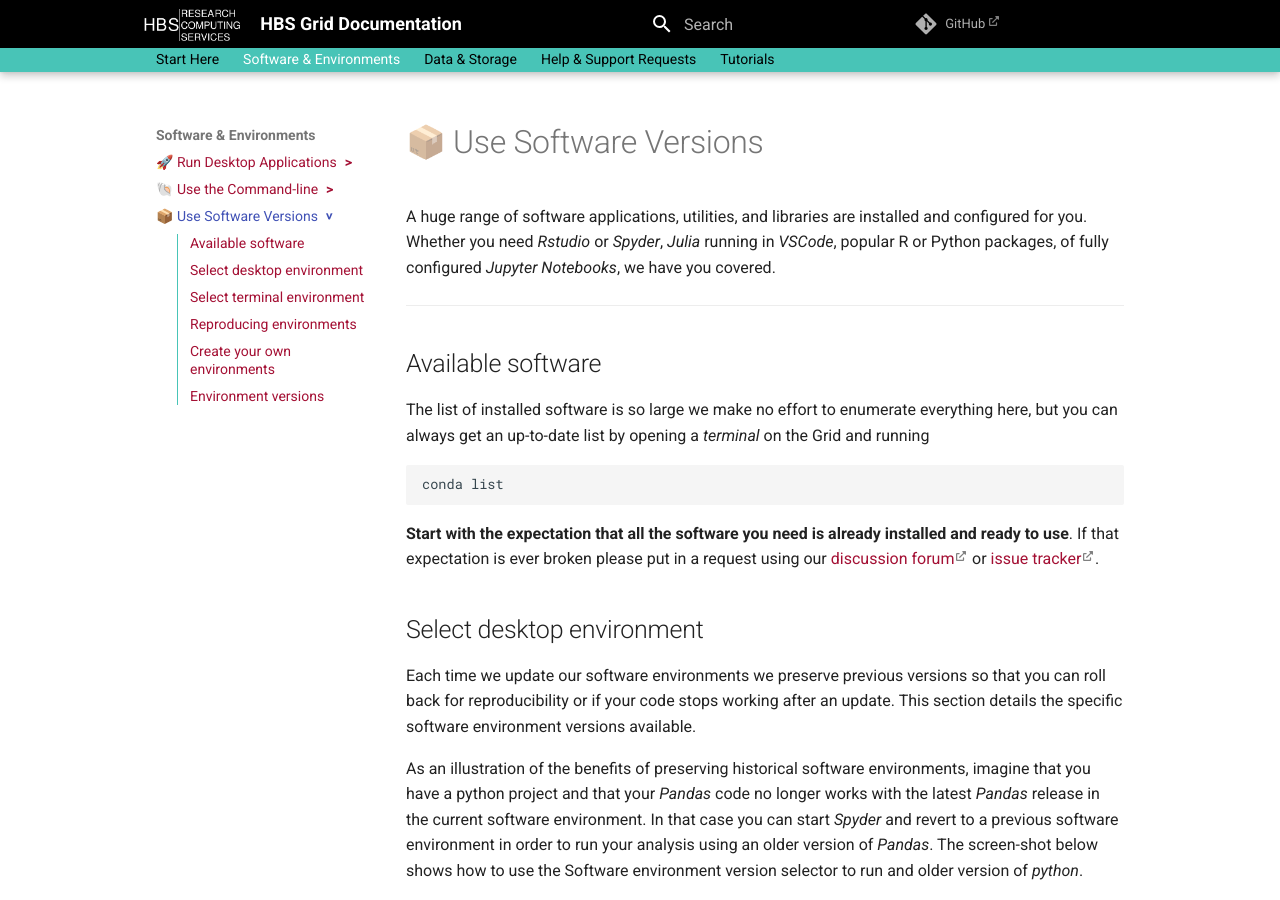
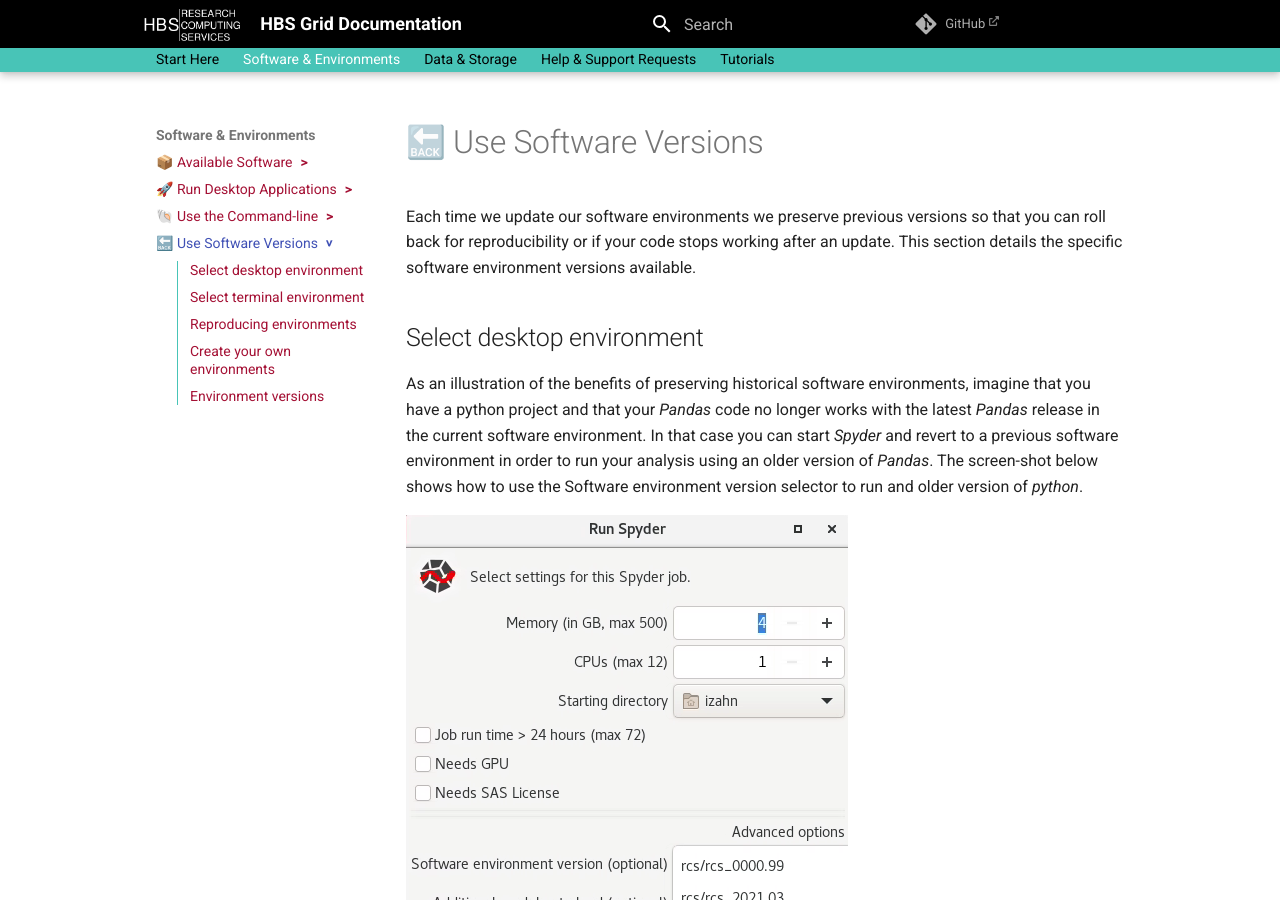
Before and after one commit to hbs-rcs/hbsgrid-docs, an MkDocs documentation site: the page built from docs/environments.md, in a window 1280 px wide and 900 px high. Built offline with MkDocs 1.6.1 and Material for MkDocs 9.7.7, drawn with Linux system fonts in a browser that asks for light colours; comment, search, counter and statistics services are not loaded.

Commit message:
add software overview

````diff
--- a/docs/environments.md
+++ b/docs/environments.md
@@ -1,32 +1,11 @@
-# 📦 Use Software Versions
-
-A huge range of software applications, utilities, and libraries are
-installed and configured for you. Whether you need *Rstudio* or
-*Spyder*, *Julia* running in *VSCode*, popular R or Python packages,
-of fully configured *Jupyter Notebooks*, we have you covered.
-
----
-
-## Available software
-
-The list of installed software is so large we make no effort to
-enumerate everything here, but you can always get an up-to-date list
-by opening a *terminal* on the Grid and running
-``` sh
-conda list
-```
-
-**Start with the expectation that all the software you need is already
-installed and ready to use**. If that expectation is ever broken please
-put in a request using our [discussion forum](https://github.com/hbs-rcs/hbsgrid-docs/discussions)
-or [issue tracker](https://github.com/hbs-rcs/hbsgrid-docs/issues).
-
-## Select desktop environment
+# 🔙 Use Software Versions
 
 Each time we update our software environments we preserve previous
 versions so that you can roll back for reproducibility or if your code
 stops working after an update. This section details the specific
 software environment versions available.
+
+## Select desktop environment
 
 As an illustration of the benefits of preserving historical software
 environments, imagine that you have a python project and that your
--- a/mkdocs.yml
+++ b/mkdocs.yml
@@ -9,9 +9,10 @@
 nav:
   - Start Here: 'index.md'
   - Software & Environments:
+      - 📦 Available Software: 'software.md'
       - 🚀 Run Desktop Applications: 'menulaunch.md'
       - 🐚 Use the Command-line: 'commandline.md'
-      - 📦 Use Software Versions: 'environments.md'
+      - 🔙 Use Software Versions: 'environments.md'
   - Data & Storage:
       - 🔄 Copy and Transfer Files: 'syncfiles.md'
       - 💾 Storage & Databases: "storage.md"
````
Also changed, not shown: docs/software.md (added, +27 -0 lines).
